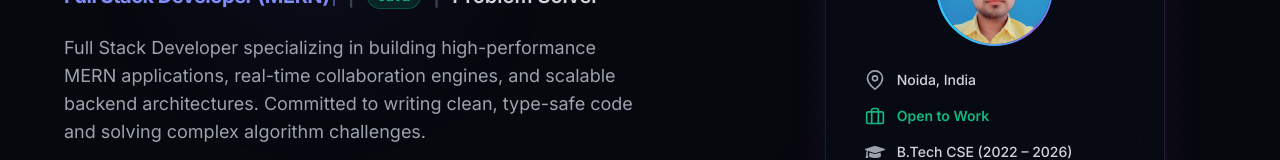
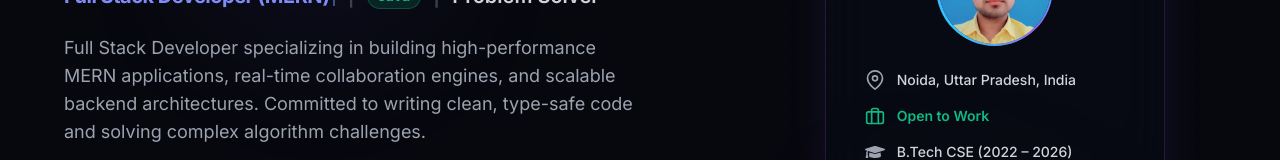
Before and after one commit to Krishnasingh9999/Portfolio, a React (Vite) app: page / in a window 1280 px wide. Shown: the part 290-450 px from the top of the page. Built offline with nearby package versions, Linux system fonts and the light colour scheme.

Commit message:
Update location

```diff
--- a/src/components/Hero.tsx
+++ b/src/components/Hero.tsx
@@ -189,7 +189,7 @@
               <div className="flex flex-col gap-4 text-gray-300 w-full max-w-[260px] mx-auto">
                 <div className="flex items-center gap-3">
                   <FiMapPin className="text-gray-400 w-5 h-5 shrink-0" />
-                  <span className="text-sm font-medium text-gray-300">Noida, India</span>
+                  <span className="text-sm font-medium text-gray-300">Noida, Uttar Pradesh, India</span>
                 </div>
                 <div className="flex items-center gap-3 text-[#10B981]">
                   <FiBriefcase className="w-5 h-5 shrink-0 text-[#10B981]" />
```
